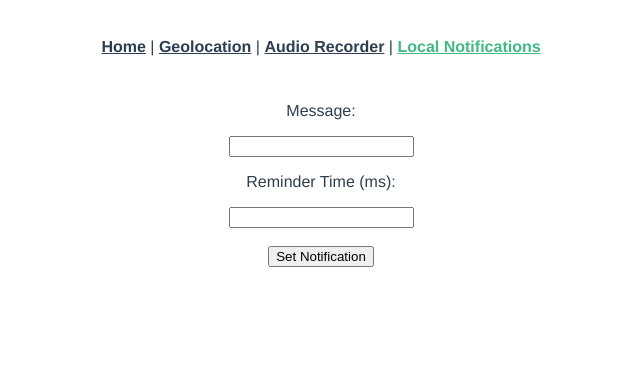
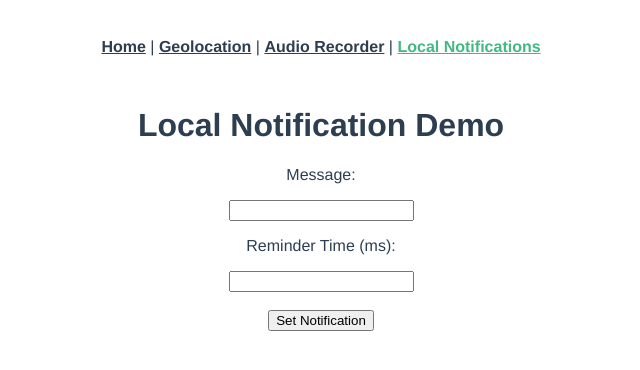
Before and after one commit to CSCI-5117-S21/device-integration-chimichangas, a Vue app: page /localnotifications in a window 1280 px wide. Shown: the top 370 px of the page, without its empty margins (319-959 px from the left). Built offline with nearby package versions, Linux system fonts and the light colour scheme.

Commit message:
Make component for local notifications

```diff
--- /dev/null
+++ b/src/components/localnotification.vue
@@ -0,0 +1,54 @@
+<template>
+<div>
+    <p>Message:</p>
+    <input v-model="newWord" />
+    <p>Reminder Time (ms):</p>
+    <input v-model="time" />
+    <br>
+    <br>
+    <button @click="addWord" > Set Notification </button>
+</div>
+</template>
+<script>
+export default {
+    name: "localnotifications",
+    data: function() {
+        return {
+            newWord: "",
+            time: ""
+        }
+    },
+    methods: {
+        addWord: function() {
+            if (!('Notification' in window)) {
+                alert('Notification API not supported!');
+                return;
+            }
+            Notification.requestPermission(function () {
+            });
+            var start = new Date().getTime();
+            for (var i = 0; i < 1e7; i++) {
+                if ((new Date().getTime() - start) > this.time){
+                break;
+                }
+            }
+            try {
+                var notification;
+                if(this.newWord == "") {
+                    notification = new Notification("Hi there - non-persistent!");
+                } else {
+                   notification= new Notification(this.newWord);
+                }
+                notification.onclick = function(event) {
+                    event.preventDefault();
+                    // window.open('http://www.google.com', '_blank');
+                    window.open('/', '_blank');
+                    // window.open(window.location.href, '_blank');
+                }
+            } catch (err) {
+                alert('Notification API error: ' + err);
+            }
+        }
+    }
+}
+</script>
--- a/src/views/LocalNotifications.vue
+++ b/src/views/LocalNotifications.vue
@@ -1,54 +1,17 @@
 <template>
-<div>
-    <p>Message:</p>
-    <input v-model="newWord" />
-    <p>Reminder Time (ms):</p>
-    <input v-model="time" />
-    <br>
-    <br>
-    <button @click="addWord" > Set Notification </button>
+<div class="LocalNotification">
+    <h1>Local Notification Demo</h1>
+    <localnotification></localnotification>
 </div>
 </template>
 <script>
+// @ is an alias to /src
+import localnotification from '@/components/localnotification.vue'
+
 export default {
-    name: "LocalNotifications",
-    data: function() {
-        return {
-            newWord: "",
-            time: ""
-        }
-    },
-    methods: {
-        addWord: function() {
-            if (!('Notification' in window)) {
-                alert('Notification API not supported!');
-                return;
-            }
-            Notification.requestPermission(function () {
-            });
-            var start = new Date().getTime();
-            for (var i = 0; i < 1e7; i++) {
-                if ((new Date().getTime() - start) > this.time){
-                break;
-                }
-            }
-            try {
-                var notification;
-                if(this.newWord == "") {
-                    notification = new Notification("Hi there - non-persistent!");
-                } else {
-                   notification= new Notification(this.newWord);
-                }
-                notification.onclick = function(event) {
-                    event.preventDefault();
-                    // window.open('http://www.google.com', '_blank');
-                    window.open('/', '_blank');
-                    // window.open(window.location.href, '_blank');
-                }
-            } catch (err) {
-                alert('Notification API error: ' + err);
-            }
-        }
+    name: 'LocalNotifications',
+    components: {
+        localnotification
     }
 }
 </script>
```
